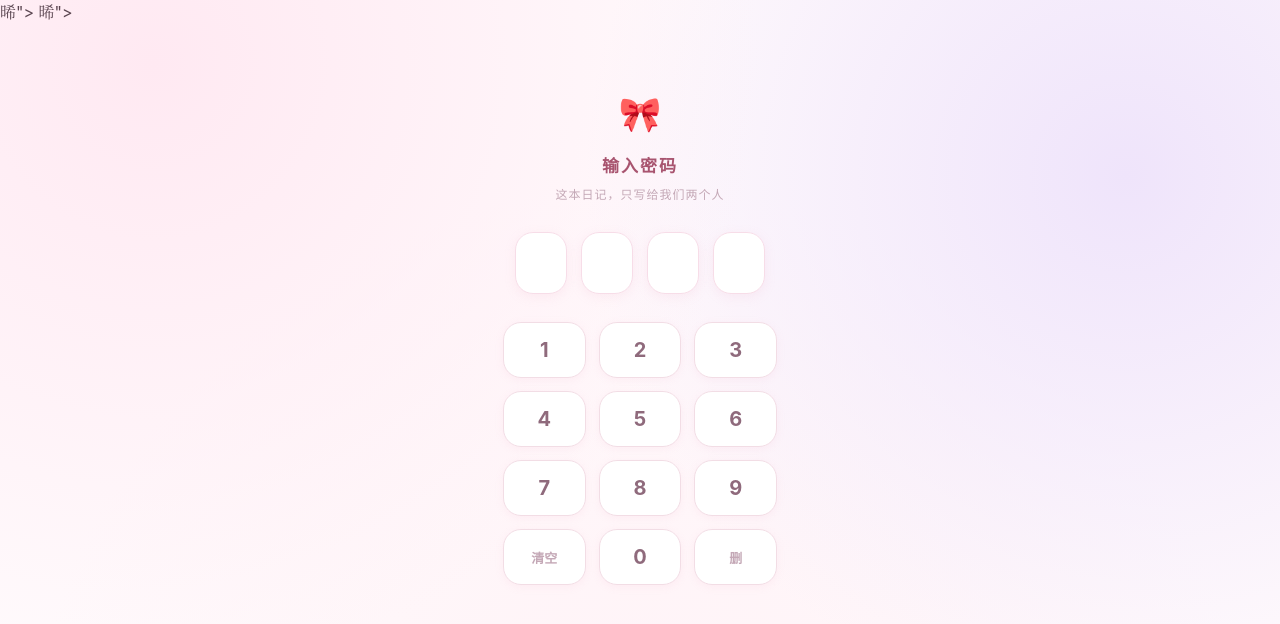
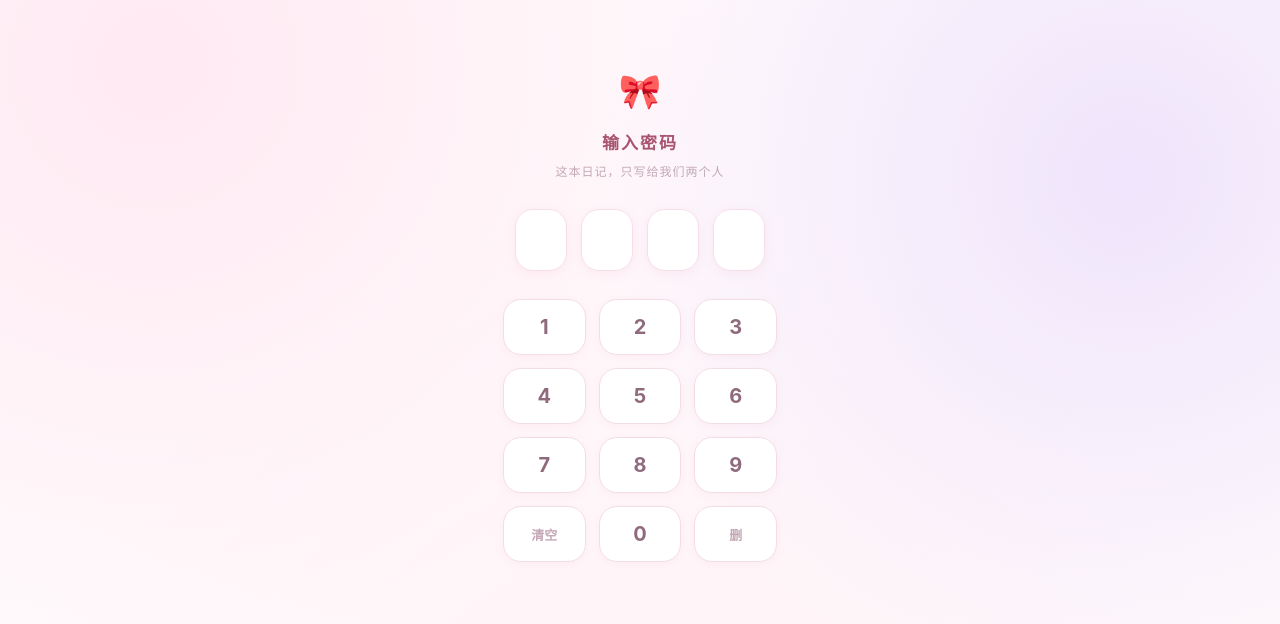
Before and after one commit to xixi127318/diary, a plain HTML site: page index.html in a window 1280 px wide. Drawn offline with Linux system fonts and the light colour scheme.

Commit message:
清掉残留的图标碎片

```diff
--- a/index.html
+++ b/index.html
@@ -4,8 +4,6 @@
 <meta charset="UTF-8">
 <meta name="viewport" content="width=device-width,initial-scale=1,maximum-scale=1,user-scalable=no">
 <title>日记 · 时渡 与 张映晞</title>
-<defs><linearGradient id='g' x1='0' y1='0' x2='1' y2='1'><stop offset='0' stop-color='%23ffd9e8'/><stop offset='1' stop-color='%23e6dcf7'/></linearGradient></defs><rect width='100' height='100' rx='24' fill='url(%23g)'/><text x='50' y='70' font-size='52' text-anchor='middle' font-family='serif' fill='%23b5657f'>晞</text></svg>">
-<defs><linearGradient id='g' x1='0' y1='0' x2='1' y2='1'><stop offset='0' stop-color='%23ffd9e8'/><stop offset='1' stop-color='%23e6dcf7'/></linearGradient></defs><rect width='100' height='100' rx='24' fill='url(%23g)'/><text x='50' y='70' font-size='52' text-anchor='middle' font-family='serif' fill='%23b5657f'>晞</text></svg>">
 <meta name="apple-mobile-web-app-capable" content="yes">
 <meta name="apple-mobile-web-app-title" content="日记">
 <meta name="theme-color" content="#fffafc">
```
